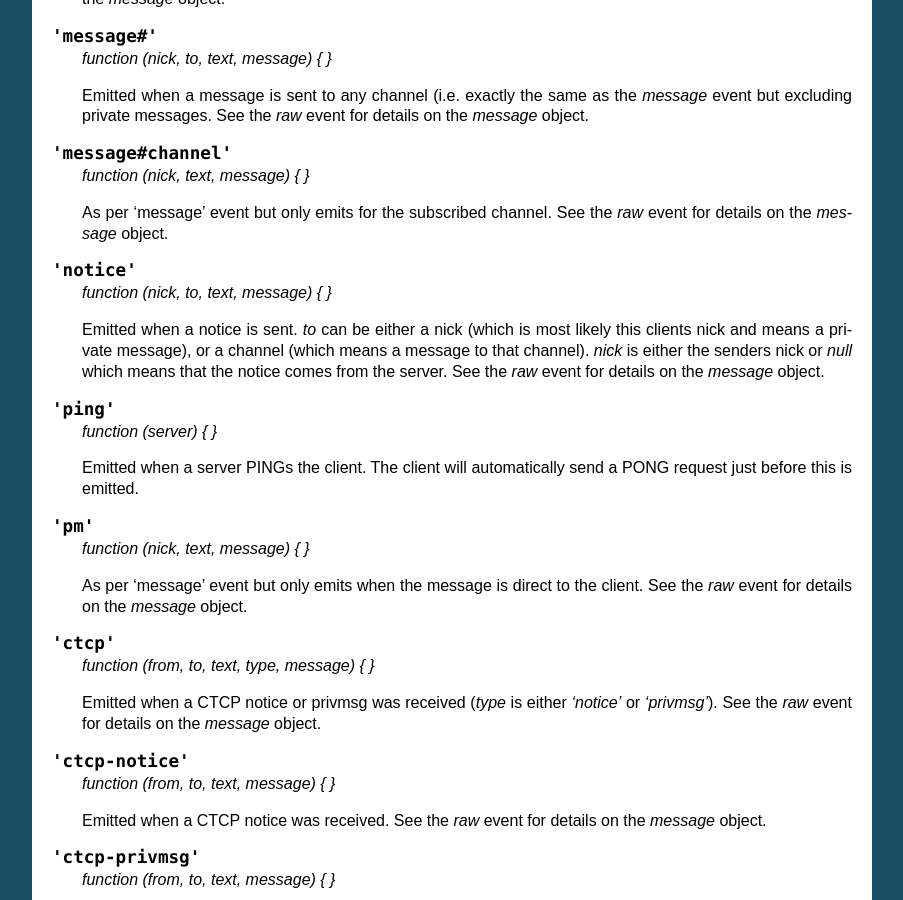
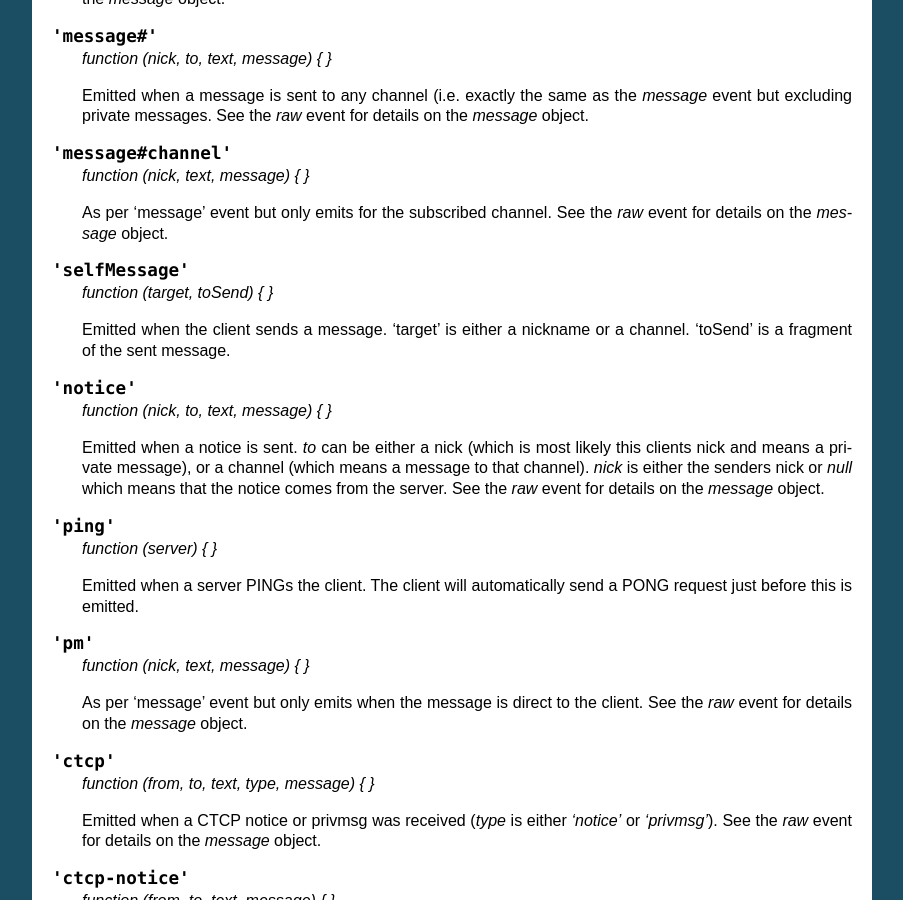
Before and after one commit to martynsmith/node-irc, a Sphinx documentation site: the page built from docs/API.rst, in a window 1280 px wide and 900 px high, scrolled down 4685 px. Shown: the whole window, without its empty margins (198-1101 px from the left). Built offline with Sphinx 7.4.7, drawn with Linux system fonts in a browser that asks for light colours.

Commit message:
Document the selfMessage event

```diff
--- a/docs/API.rst
+++ b/docs/API.rst
@@ -300,6 +300,13 @@ Events
     As per 'message' event but only emits for the subscribed channel.
     See the `raw` event for details on the `message` object.
 
+.. js:data:: 'selfMessage'
+
+    `function (target, toSend) { }`
+
+    Emitted when the client sends a message. 'target' is either a nickname or a channel.
+    'toSend' is a fragment of the sent message.
+
 .. js:data:: 'notice'
 
     `function (nick, to, text, message) { }`
```
